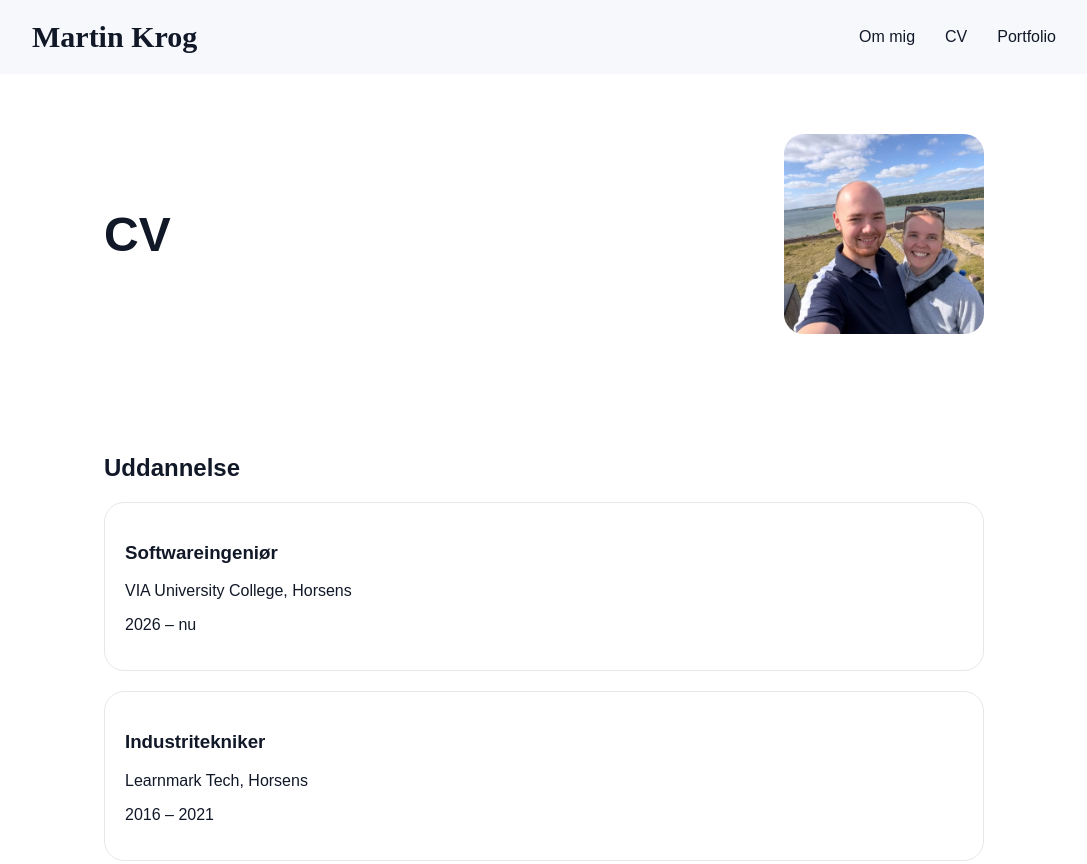
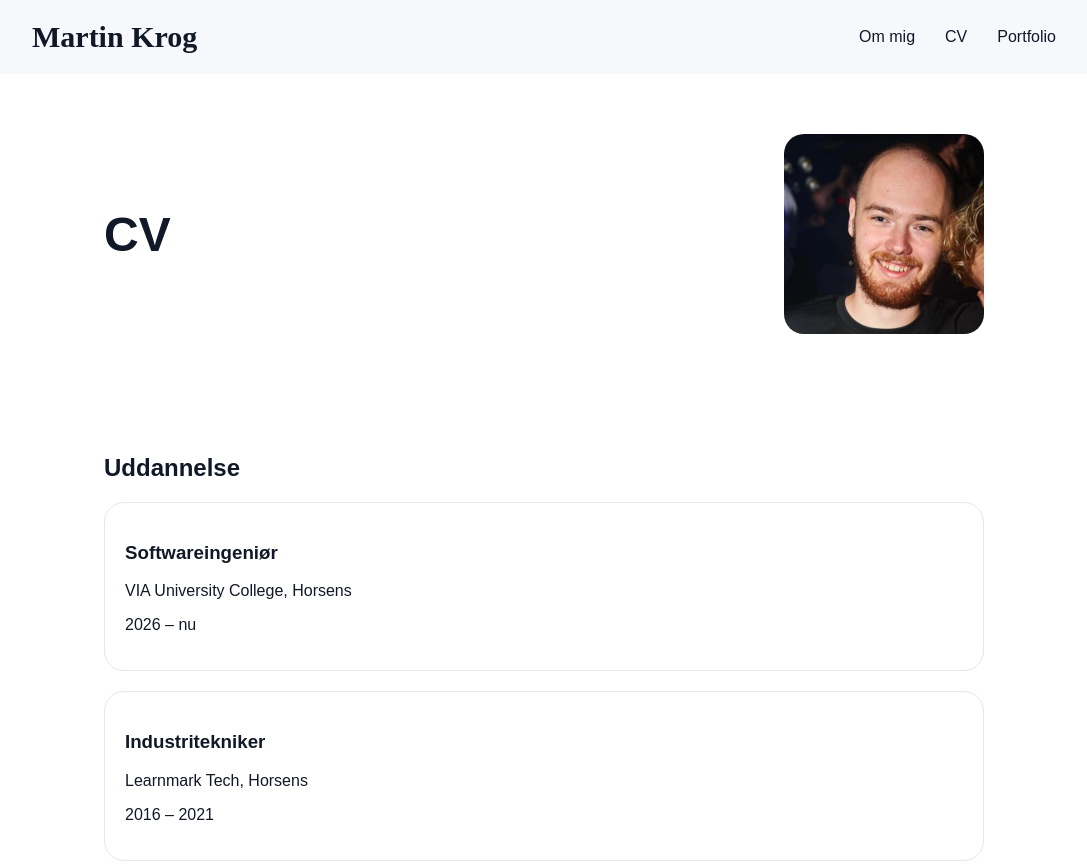
Before and after one commit to MartinKrog/Projekt-1, a plain HTML site: page cv.html in a window 1280 px wide. Shown: the top 864 px of the page, without its empty margins (96-1183 px from the left). Drawn offline with Linux system fonts and the light colour scheme.

Commit message:
cv billede skifte

```diff
--- a/cv.html
+++ b/cv.html
@@ -33,7 +33,7 @@
 
             <h1>CV</h1>
 
-            <img src="Billeder/cv-billede-2.jpg" alt="Billede af Martin Krog">
+            <img src="billeder/cv-billede-3.jpg" alt="Billede af Martin Krog">
 
         </section>
 
```
Also changed, not shown: billeder/cv-billede-3.jpg (added).
